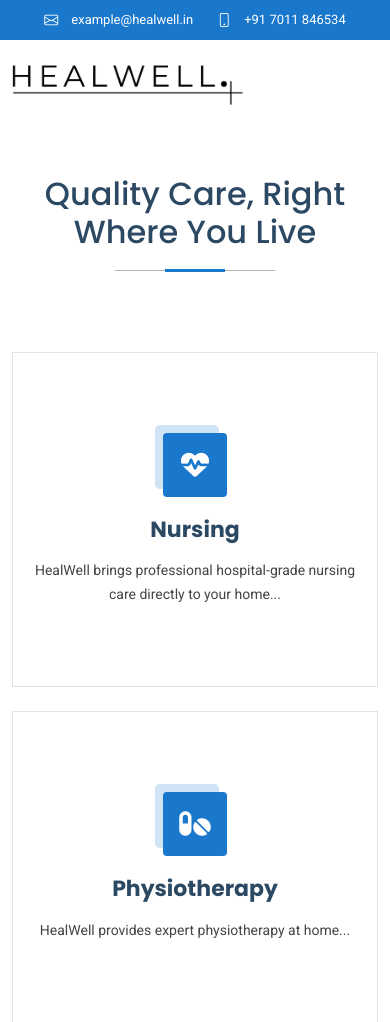
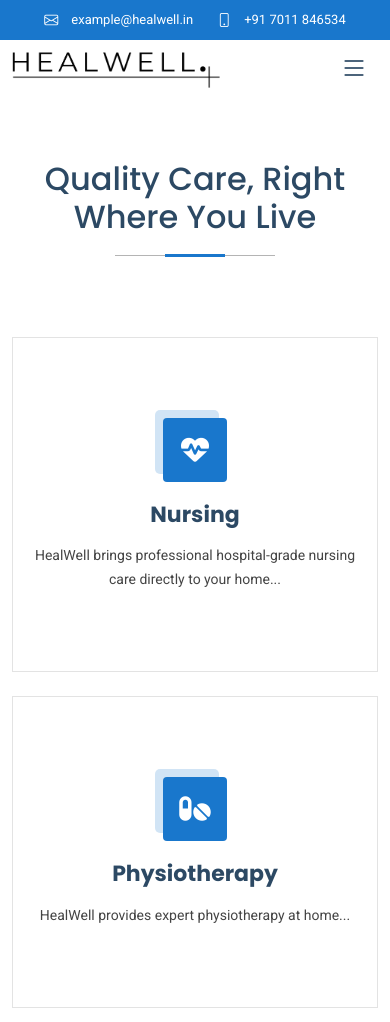
Before and after one commit to vikas-tetwal/healWellWebsite, a plain HTML site: page index.html in a window 390 px wide. Shown: the top 1022 px of the page. Drawn offline with Linux system fonts and the light colour scheme.

Commit message:
header fixed

```diff
--- a/header.html
+++ b/header.html
@@ -1,54 +1,43 @@
-<header class="header sticky-top" id="header">
+<header id="header" class="header sticky-top">
 
     <div class="topbar d-flex align-items-center">
         <div class="container d-flex justify-content-center justify-content-md-between">
 
             <div class="contact-info d-flex align-items-center">
-
-                <!-- 🔁 Replace this with dynamic email -->
                 <div class="d-flex align-items-center" id="emailBlock"></div>
-
-                <!-- ✅ Phone dynamically renders here -->
                 <div class="d-flex align-items-center ms-4" id="phoneBlock"></div>
-
             </div>
-
-
-            <!-- Container for dynamically added social links -->
             <div class="social-links d-none d-md-flex align-items-center">
                 <div id="social-links"></div>
             </div>
-
         </div>
     </div><!-- End Top Bar -->
-
 
     <div class="branding d-flex align-items-center">
 
         <div class="container position-relative d-flex align-items-center justify-content-between">
-            <div id="logo-container"></div>
+            <a href="index.html" class="logo d-flex align-items-center me-auto">
+                <img src="assets/img/HealWell_Logo.png" alt="">
+            </a>
 
             <nav id="navmenu" class="navmenu">
                 <ul>
                     <li><a href="index.html">Home</a></li>
                     <li><a href="index.html#about">About</a></li>
 
-                    <!-- ✅ Add an ID to the dropdown and a container <ul> -->
-                    <!-- In your header.html nav -->
                     <li class="dropdown" id="services-tab">
                         <a href="#"><span>Services</span> <i class="bi bi-chevron-down toggle-dropdown"></i></a>
                         <ul id="services-menu">
                             <!-- Menu options will be injected here -->
                         </ul>
                     </li>
-
-
-                    <li><a href="index.html#contact">Contact</a></li>
+                    <li><a href="#contact">Contact</a></li>
                 </ul>
+                <i class="mobile-nav-toggle d-xl-none bi bi-list"></i>
             </nav>
 
+            <a class="cta-btn d-none d-sm-block" href="#appointment">Make an Appointment</a>
 
-            <a class="cta-btn d-none d-sm-block" href="#appointment">Make an Appointment</a>
         </div>
 
     </div>
```
